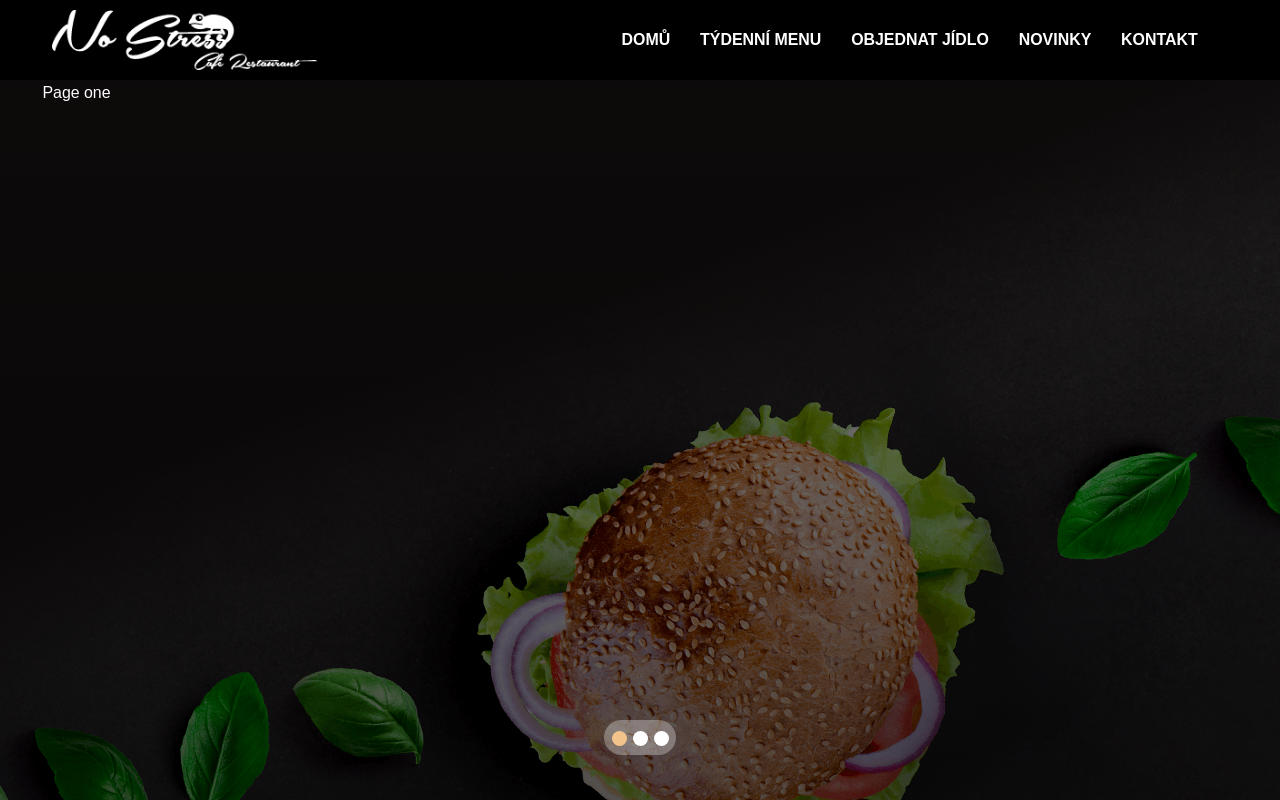
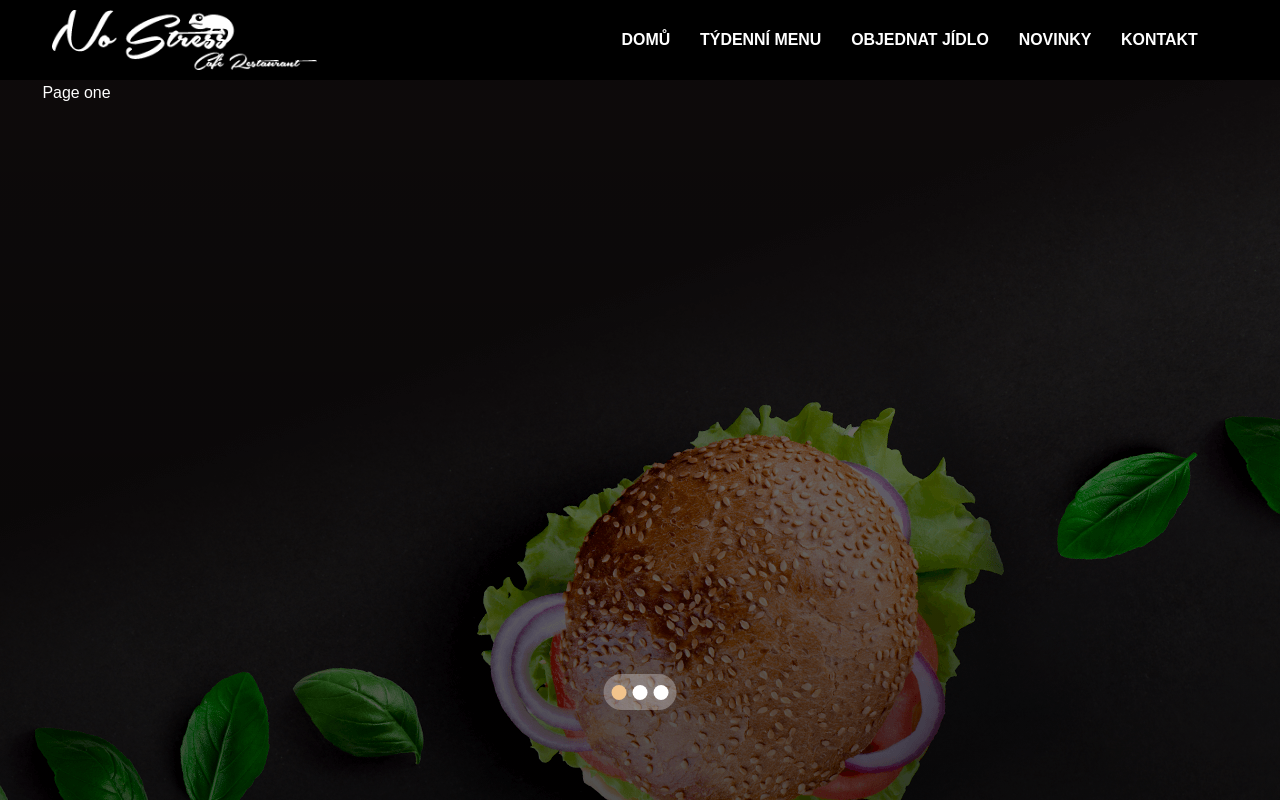
Before and after one commit to MichalTrojek/nostress-react, a React (Create React App) app: page / in a window 1280 px wide. Shown: the top 800 px of the page. Built offline with nearby package versions, Linux system fonts and the light colour scheme.

Commit message:
centered bredcrumbs

```diff
--- a/src/components/common/navbar/Navigation.js
+++ b/src/components/common/navbar/Navigation.js
@@ -23,6 +23,7 @@ const NavigationBackground = styled.header`
   top: 0;
   left: 0;
   right: 0;
+  z-index: 9999999999999;
 `;
 
 const NavigationWrapper = styled.div`
--- a/src/components/common/navbar/SideMenu.js
+++ b/src/components/common/navbar/SideMenu.js
@@ -17,6 +17,7 @@ const SideMenuStyled = styled.nav`
   position: fixed;
   top: 70px;
   overflow-x: hidden;
+  z-index: 5;
 `;
 
 const SideMenuItem = styled.li`
--- a/src/components/common/slideview/slideview.css
+++ b/src/components/common/slideview/slideview.css
@@ -7,6 +7,12 @@
   border-radius: 40px;
   width: max-content;
   text-align: center;
+  z-index: 0;
+  position: absolute;
+  bottom: 1rem;
+  left: 50%;
+  right: 50%;
+  transform: translateX(-50%);
 }
 
 .button__bar li {
```
